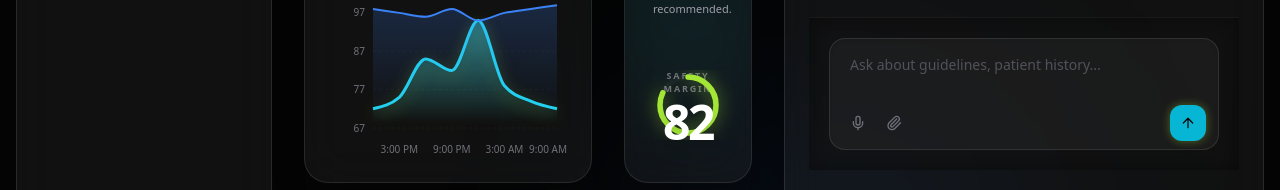
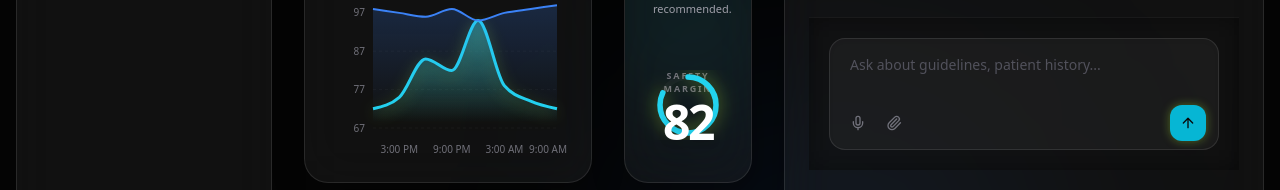
Before and after one commit to Aschio12/medi-assist-ai, a Next.js app in the folder apps/web/: page / in a window 1280 px wide. Shown: the part 523-713 px from the top of the page. Built offline with nearby package versions, Linux system fonts and the light colour scheme.

Commit message:
UI Polish (3/20): Update RiskScore circular gauge to Cyber Cyan

```diff
--- a/apps/web/src/components/patient/RiskScore.tsx
+++ b/apps/web/src/components/patient/RiskScore.tsx
@@ -40,7 +40,7 @@ export function RiskScore() {
             <circle
               cx="50" cy="50" r={radius}
               fill="transparent"
-              stroke="#a3e635"
+              stroke="#22d3ee"
               strokeWidth="8"
               strokeLinecap="round"
               strokeDasharray={circumference}
```
